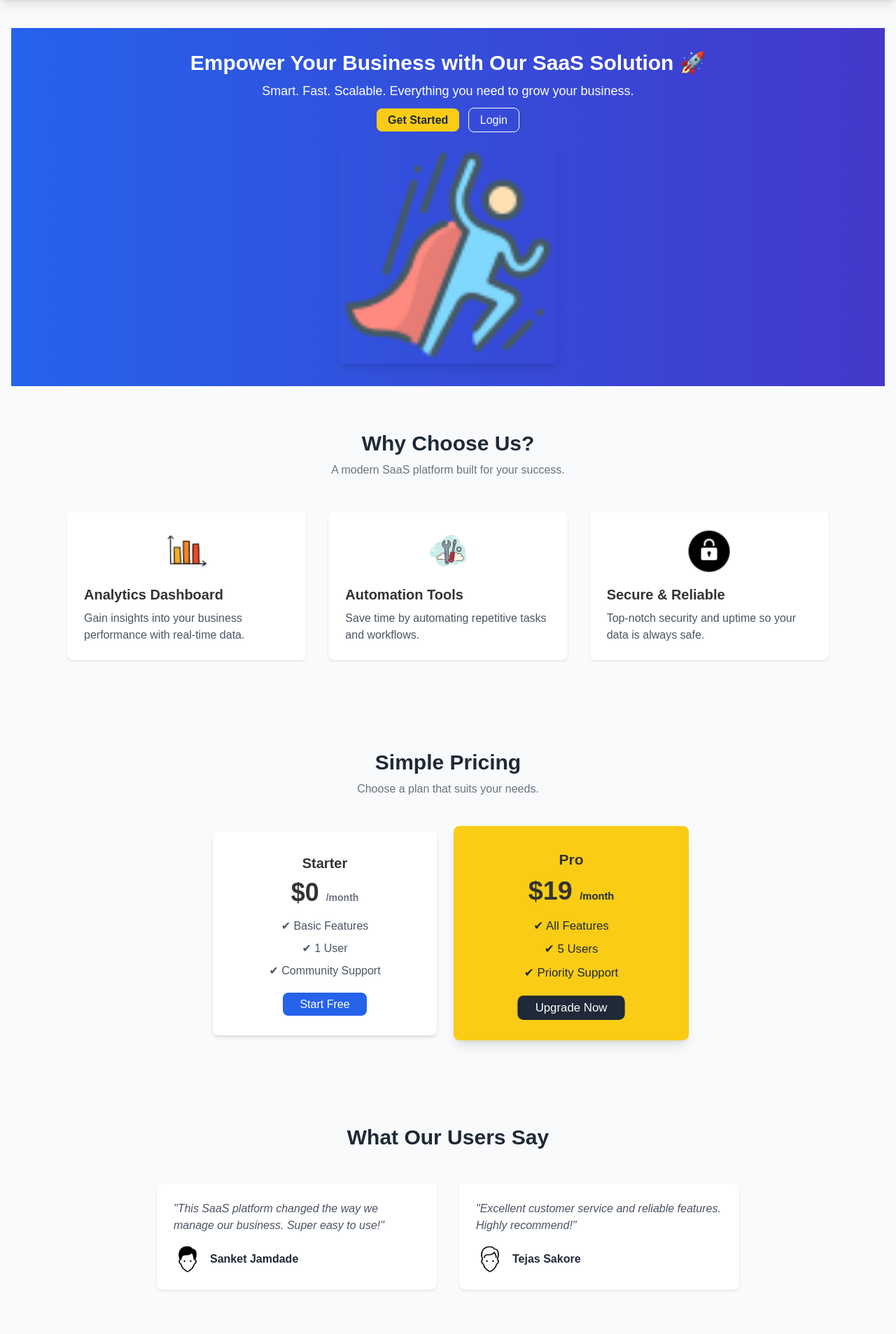
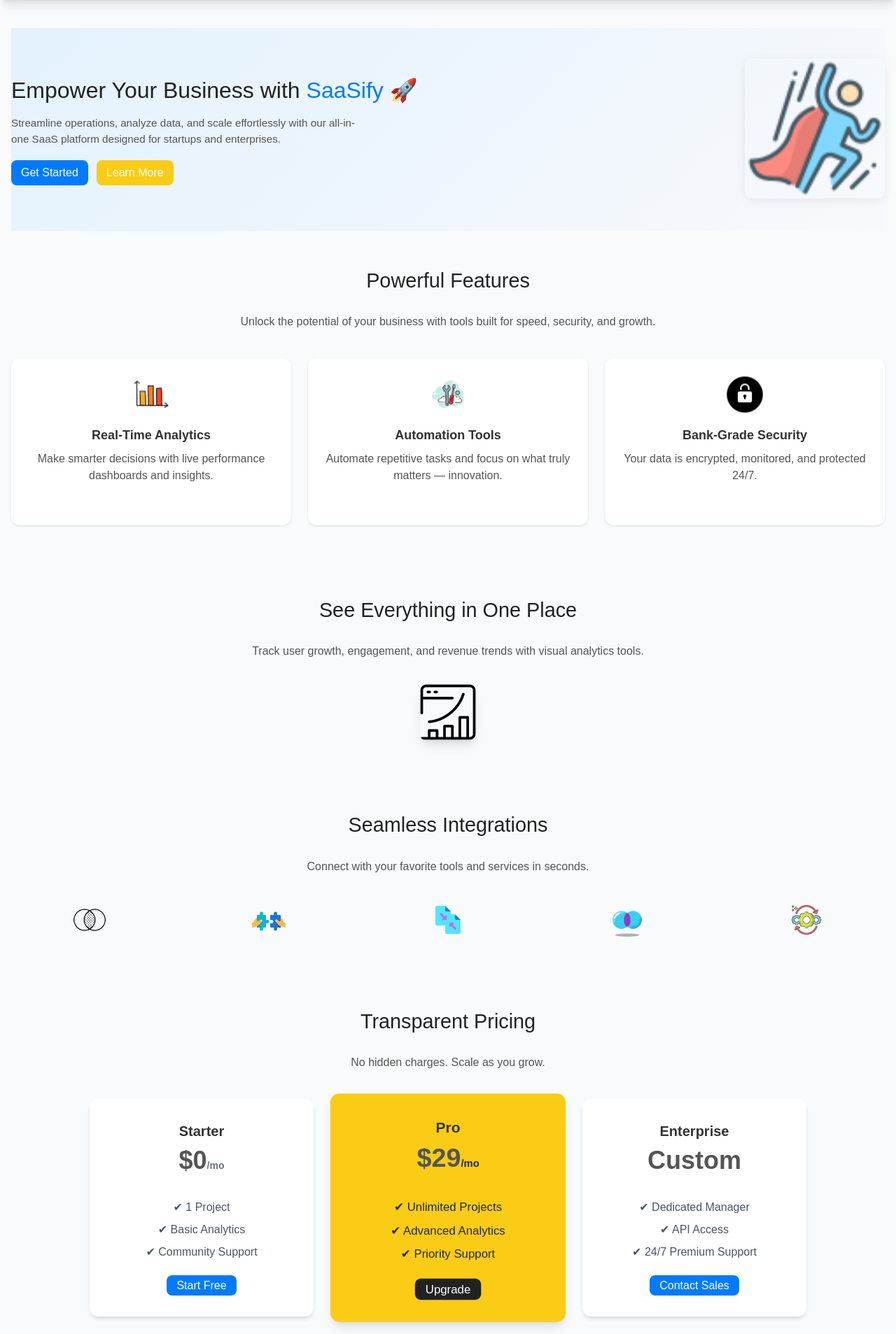
Before and after one commit to Mr-Jahed/Saas-Application, a Django app: page / in a window 1280 px wide. Shown: the part 72-1979 px from the top of the page at 70% size. Run offline with Django 5.2, Linux system fonts and the light colour scheme; some libraries are stand-ins or nearby versions.

Commit message:
Imporved homePage and update profile section

```diff
--- a/templates/pages/home.html
+++ b/templates/pages/home.html
@@ -1,108 +1,158 @@
 {% extends 'base.html' %}
 {% load static %}
-{% block title %}Welcome | SaaS App{% endblock %}
+{% block title %}Home | SaaSify{% endblock %}
 {% block content %}
 
-<!-- 🌟 Hero Section (Compact Version) -->
-<section class="text-center py-8 bg-gradient-to-r from-blue-600 to-indigo-700 text-white">
-  <h1 class="text-2xl md:text-3xl font-extrabold mb-2">
-    Empower Your Business with Our SaaS Solution 🚀
-  </h1>
-  <p class="text-base md:text-lg mb-4">
-    Smart. Fast. Scalable. Everything you need to grow your business.
-  </p>
-  <div class="space-x-2">
-    <a href="{% url 'register' %}" class="bg-yellow-400 text-gray-800 px-4 py-2 rounded-lg font-semibold hover:bg-yellow-300 transition">Get Started</a>
-    <a href="{% url 'login' %}" class="border border-white px-4 py-2 rounded-lg hover:bg-white hover:text-blue-700 transition">Login</a>
+<!-- 🌟 Hero Section -->
+<section class="hero">
+  <div class="hero-content">
+    <h1>Empower Your Business with <span>SaaSify</span> 🚀</h1>
+    <p>Streamline operations, analyze data, and scale effortlessly with our all-in-one SaaS platform designed for startups and enterprises.</p>
+    <div class="hero-buttons">
+      <a href="{% url 'register' %}" class="btn-primary">Get Started</a>
+      <a href="{% url 'about' %}" class="btn-primary" style="background:#facc15; color:#222;">Learn More</a>
+    </div>
   </div>
-  <img src="{% static 'images/hero.png' %}" alt="Dashboard" class="mx-auto mt-6 rounded-lg shadow-lg w-2/5 md:w-1/4">
+  <div class="hero-image">
+    <img src="{% static 'images/hero.png' %}" alt="Dashboard">
+  </div>
 </section>
 
+<!-- 💡 Key Features -->
+<section class="section bg-gray-50">
+  <h2>Powerful Features</h2>
+  <p>Unlock the potential of your business with tools built for speed, security, and growth.</p>
 
-
-<!-- 💡 Features Section -->
-<section class="py-16 bg-gray-50">
-  <div class="text-center mb-12">
-    <h2 class="text-3xl font-bold text-gray-800">Why Choose Us?</h2>
-    <p class="text-gray-500 mt-2">A modern SaaS platform built for your success.</p>
-  </div>
-  <div class="grid grid-cols-1 md:grid-cols-3 gap-8 px-8 max-w-6xl mx-auto">
-    <div class="bg-white p-6 rounded-lg shadow hover:shadow-lg transition">
-      <img src="{% static 'images/feature1.png' %}" alt="Feature" class="h-16 mb-4 mx-auto">
-      <h3 class="text-xl font-semibold mb-2">Analytics Dashboard</h3>
-      <p class="text-gray-600">Gain insights into your business performance with real-time data.</p>
+  <div class="container grid grid-cols-1 md:grid-cols-3 gap-6 mt-10">
+    <div class="bg-white p-6 rounded-xl shadow hover:shadow-lg">
+      <img src="{% static 'images/feature1.png' %}" alt="" class="w-14 mb-4 mx-auto">
+      <h3 class="text-lg font-semibold mb-2 text-center">Real-Time Analytics</h3>
+      <p class="text-gray-600 text-center">Make smarter decisions with live performance dashboards and insights.</p>
     </div>
-    <div class="bg-white p-6 rounded-lg shadow hover:shadow-lg transition">
-      <img src="{% static 'images/feature2.png' %}" alt="Feature" class="h-16 mb-4 mx-auto">
-      <h3 class="text-xl font-semibold mb-2">Automation Tools</h3>
-      <p class="text-gray-600">Save time by automating repetitive tasks and workflows.</p>
+    <div class="bg-white p-6 rounded-xl shadow hover:shadow-lg">
+      <img src="{% static 'images/feature2.png' %}" alt="" class="w-14 mb-4 mx-auto">
+      <h3 class="text-lg font-semibold mb-2 text-center">Automation Tools</h3>
+      <p class="text-gray-600 text-center">Automate repetitive tasks and focus on what truly matters — innovation.</p>
     </div>
-    <div class="bg-white p-6 rounded-lg shadow hover:shadow-lg transition">
-      <img src="{% static 'images/feature3.png' %}" alt="Feature" class="h-16 mb-4 mx-auto">
-      <h3 class="text-xl font-semibold mb-2">Secure & Reliable</h3>
-      <p class="text-gray-600">Top-notch security and uptime so your data is always safe.</p>
+    <div class="bg-white p-6 rounded-xl shadow hover:shadow-lg">
+      <img src="{% static 'images/feature3.png' %}" alt="" class="w-14 mb-4 mx-auto">
+      <h3 class="text-lg font-semibold mb-2 text-center">Bank-Grade Security</h3>
+      <p class="text-gray-600 text-center">Your data is encrypted, monitored, and protected 24/7.</p>
     </div>
   </div>
 </section>
 
-<!-- 💰 Pricing Section -->
-<section class="py-16">
-  <div class="text-center mb-12">
-    <h2 class="text-3xl font-bold text-gray-800">Simple Pricing</h2>
-    <p class="text-gray-500 mt-2">Choose a plan that suits your needs.</p>
+<!-- 📈 Analytics Overview -->
+<section class="section">
+  <h2>See Everything in One Place</h2>
+  <p>Track user growth, engagement, and revenue trends with visual analytics tools.</p>
+  <div class="container text-center mt-6">
+    <img src="{% static 'images/analytics.png' %}" alt="Analytics Dashboard" class="rounded-lg shadow-lg w-half md:w-1/1.5 mx-auto">
   </div>
-  <div class="flex flex-col md:flex-row justify-center items-center gap-8">
-    <div class="bg-white p-8 rounded-lg shadow-md w-80 text-center">
+</section>
+
+<!-- ⚙️ Integrations -->
+<section class="section bg-gray-50">
+  <h2>Seamless Integrations</h2>
+  <p>Connect with your favorite tools and services in seconds.</p>
+
+  <div class="container grid grid-cols-2 md:grid-cols-5 gap-8 mt-10">
+    <img src="{% static 'images/integration1.png' %}" alt="Integration" class="mx-auto h-12">
+    <img src="{% static 'images/integration2.png' %}" alt="Integration" class="mx-auto h-12">
+    <img src="{% static 'images/integration3.png' %}" alt="Integration" class="mx-auto h-12">
+    <img src="{% static 'images/integration4.png' %}" alt="Integration" class="mx-auto h-12">
+    <img src="{% static 'images/integration5.png' %}" alt="Integration" class="mx-auto h-12">
+  </div>
+</section>
+
+<!-- 💰 Pricing Plans -->
+<section class="section">
+  <h2>Transparent Pricing</h2>
+  <p>No hidden charges. Scale as you grow.</p>
+
+  <div class="container flex flex-col md:flex-row justify-center gap-8 mt-10">
+    <div class="bg-white p-8 rounded-xl shadow-md w-80 text-center">
       <h3 class="text-xl font-semibold mb-2">Starter</h3>
-      <p class="text-4xl font-bold mb-4">$0 <span class="text-sm text-gray-500">/month</span></p>
+      <p class="text-4xl font-bold mb-4">$0<span class="text-sm text-gray-500">/mo</span></p>
       <ul class="text-gray-600 mb-6 space-y-2">
-        <li>✔ Basic Features</li>
-        <li>✔ 1 User</li>
+        <li>✔ 1 Project</li>
+        <li>✔ Basic Analytics</li>
         <li>✔ Community Support</li>
       </ul>
-      <a href="{% url 'register' %}" class="bg-blue-600 text-white px-6 py-2 rounded-lg hover:bg-blue-500 transition">Start Free</a>
+      <a href="{% url 'register' %}" class="btn-primary">Start Free</a>
     </div>
-    <div class="bg-yellow-400 p-8 rounded-lg shadow-lg w-80 text-center transform scale-105">
+
+    <div class="bg-yellow-400 p-8 rounded-xl shadow-lg w-80 text-center transform scale-105">
       <h3 class="text-xl font-semibold mb-2">Pro</h3>
-      <p class="text-4xl font-bold mb-4">$19 <span class="text-sm text-gray-800">/month</span></p>
+      <p class="text-4xl font-bold mb-4">$29<span class="text-sm text-gray-800">/mo</span></p>
       <ul class="text-gray-800 mb-6 space-y-2">
-        <li>✔ All Features</li>
-        <li>✔ 5 Users</li>
+        <li>✔ Unlimited Projects</li>
+        <li>✔ Advanced Analytics</li>
         <li>✔ Priority Support</li>
       </ul>
-      <a href="{% url 'register' %}" class="bg-gray-800 text-white px-6 py-2 rounded-lg hover:bg-gray-700 transition">Upgrade Now</a>
+      <a href="{% url 'register' %}" class="btn-primary" style="background:#222;">Upgrade</a>
+    </div>
+
+    <div class="bg-white p-8 rounded-xl shadow-md w-80 text-center">
+      <h3 class="text-xl font-semibold mb-2">Enterprise</h3>
+      <p class="text-4xl font-bold mb-4">Custom</p>
+      <ul class="text-gray-600 mb-6 space-y-2">
+        <li>✔ Dedicated Manager</li>
+        <li>✔ API Access</li>
+        <li>✔ 24/7 Premium Support</li>
+      </ul>
+      <a href="{% url 'contact' %}" class="btn-primary">Contact Sales</a>
     </div>
   </div>
 </section>
 
-<!-- ❤️ Testimonials -->
-<section class="py-16 bg-gray-50">
-  <div class="text-center mb-12">
-    <h2 class="text-3xl font-bold text-gray-800">What Our Users Say</h2>
-  </div>
-  <div class="max-w-4xl mx-auto grid md:grid-cols-2 gap-8 px-8">
+<!-- 👨‍💻 Testimonials -->
+<section class="section bg-gray-50">
+  <h2>What Our Customers Say</h2>
+  <p>Trusted by professionals and teams worldwide.</p>
+  <div class="container grid md:grid-cols-2 gap-8 mt-10">
     <div class="bg-white p-6 rounded-lg shadow">
-      <p class="text-gray-600 italic">"This SaaS platform changed the way we manage our business. Super easy to use!"</p>
+      <p class="text-gray-600 italic">"SaaSify helped us double our productivity! The dashboard is intuitive and the team support is excellent."</p>
       <div class="mt-4 flex items-center">
-        <img src="{% static 'images/user1.png' %}" alt="User" class="w-10 h-10 rounded-full mr-3">
+        <img src="{% static 'images/user1.png' %}" alt="" class="w-10 h-10 rounded-full mr-3">
         <span class="font-semibold text-gray-800">Sanket Jamdade</span>
       </div>
     </div>
     <div class="bg-white p-6 rounded-lg shadow">
-      <p class="text-gray-600 italic">"Excellent customer service and reliable features. Highly recommend!"</p>
+      <p class="text-gray-600 italic">"The analytics are top-notch. I can finally see my entire business in one place!"</p>
       <div class="mt-4 flex items-center">
-        <img src="{% static 'images/user2.png' %}" alt="User" class="w-10 h-10 rounded-full mr-3">
+        <img src="{% static 'images/user2.png' %}" alt="" class="w-10 h-10 rounded-full mr-3">
         <span class="font-semibold text-gray-800">Tejas Sakore</span>
       </div>
     </div>
   </div>
 </section>
 
-<!-- 📞 Contact Section -->
-<section class="py-16 bg-blue-600 text-white text-center">
-  <h2 class="text-3xl font-bold mb-4">Ready to Get Started?</h2>
-  <p class="text-lg mb-8">Join thousands of happy customers using our platform.</p>
-  <a href="{% url 'register' %}" class="bg-yellow-400 text-gray-900 px-8 py-3 rounded-lg font-semibold hover:bg-yellow-300 transition">Sign Up Now</a>
+<!-- 🧠 FAQ Section -->
+<section class="section">
+  <h2>Frequently Asked Questions</h2>
+  <p>Find answers to common questions before getting started.</p>
+  <div class="container mt-10 space-y-6">
+    <div class="bg-white p-4 rounded-lg shadow">
+      <h4 class="font-semibold text-lg text-blue-600">💡 How do I get started?</h4>
+      <p class="text-gray-600 mt-2">Simply register your account, explore your dashboard, and start managing your projects instantly.</p>
+    </div>
+    <div class="bg-white p-4 rounded-lg shadow">
+      <h4 class="font-semibold text-lg text-blue-600">💳 Can I upgrade or downgrade anytime?</h4>
+      <p class="text-gray-600 mt-2">Yes! You can switch plans or cancel your subscription at any time with no extra fees.</p>
+    </div>
+    <div class="bg-white p-4 rounded-lg shadow">
+      <h4 class="font-semibold text-lg text-blue-600">🔒 Is my data secure?</h4>
+      <p class="text-gray-600 mt-2">We use advanced encryption and follow strict compliance standards to ensure your data stays safe.</p>
+    </div>
+  </div>
+</section>
+
+<!-- 📞 Call to Action -->
+<section class="section bg-blue-600 text-white text-center">
+  <h2>Start Growing Your Business Today!</h2>
+  <p class="mt-2 mb-6">Join 10,000+ businesses using SaaSify to scale smarter.</p>
+  <a href="{% url 'register' %}" class="btn-primary bg-yellow-400 text-gray-900">Sign Up Free</a>
 </section>
 
 {% endblock %}
```
Also changed, not shown: accounts/views.py (+17 -11 lines), templates/accounts/profile.html (+30 -4 lines), db.sqlite3, static/images/analytics.png (added), static/images/integration1.png (added), static/images/integration2.png (added), static/images/integration3.png (added), static/images/integration4.png (added), static/images/integration5.png (added).
